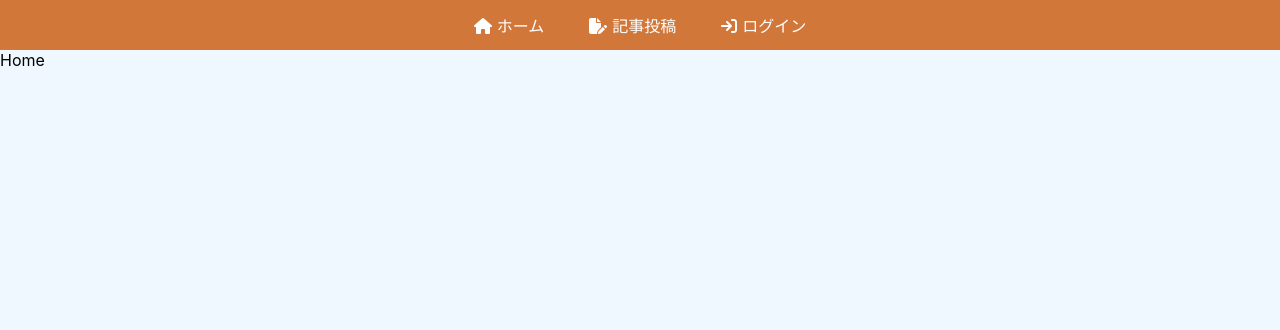
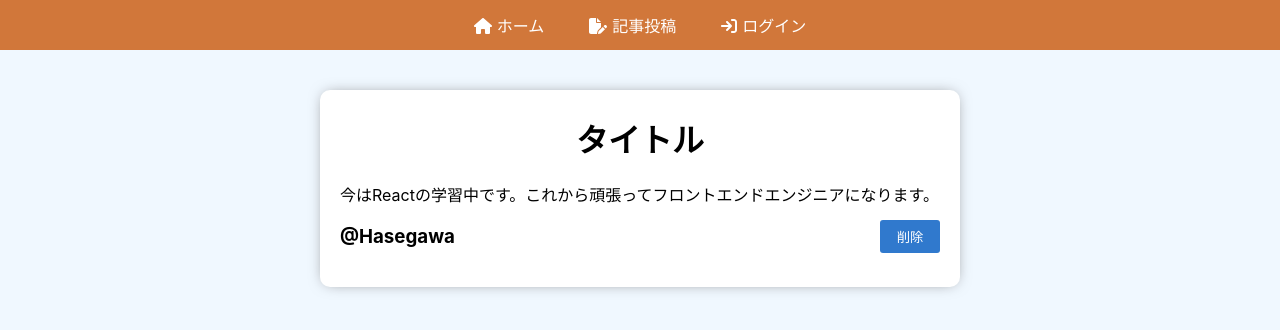
Before and after one commit to https-github-com-hasegawa2073/udemy-reactProject, a React (Create React App) app in the folder blog-with-react-and-firebase/: page / in a window 1280 px wide. Shown: the top 330 px of the page. Built offline with nearby package versions, Linux system fonts and the light colour scheme.

Commit message:
add: Homeコンポーネントを作成した

```diff
--- /dev/null
+++ b/blog-with-react-and-firebase/src/components/Home.css
@@ -0,0 +1,55 @@
+.homePage {
+  height: calc(100vh - 80px);
+  height: auto;
+  display: flex;
+  flex-direction: column;
+  align-items: center;
+  padding: 20px;
+}
+
+.homePage .postContents {
+  width: 600px;
+  height: auto;
+  max-height: 600px;
+  background-color: white;
+  box-shadow: 0px 0px 15px -5px #777777;
+  margin: 20px;
+  padding: 20px;
+  border-radius: 10px;
+}
+
+.postHeader h1 {
+  text-align: center;
+  margin-top: 5px;
+}
+
+.postContents .postTextContainer {
+  height: auto;
+  word-wrap: break-word;
+  max-height: 400px;
+  width: 100%;
+}
+
+.nameAndDeleteButton {
+  display: flex;
+  align-items: center;
+}
+
+.nameAndDeleteButton button {
+  flex: 10%;
+  background-color: rgb(48, 121, 205);
+  color: white;
+  padding: 7px 15px;
+  border-radius: 3px;
+  border: none;
+  cursor: pointer;
+  transition: all 0.3s;
+}
+
+.nameAndDeleteButton button:hover {
+  background-color: rgb(80, 153, 237);
+}
+
+.nameAndDeleteButton h3 {
+  flex: 90%;
+}
--- a/blog-with-react-and-firebase/src/components/Home.js
+++ b/blog-with-react-and-firebase/src/components/Home.js
@@ -1,7 +1,23 @@
 import React from "react";
+import "./Home.css";
 
 const Home = () => {
-  return <div>Home</div>;
+  return (
+    <div className="homePage">
+      <div className="postContents">
+        <div className="postHeader">
+          <h1>タイトル</h1>
+        </div>
+        <div className="postTextContainer">
+          今はReactの学習中です。これから頑張ってフロントエンドエンジニアになります。
+        </div>
+        <div className="nameAndDeleteButton">
+          <h3>@Hasegawa</h3>
+          <button>削除</button>
+        </div>
+      </div>
+    </div>
+  );
 };
 
 export default Home;
```
